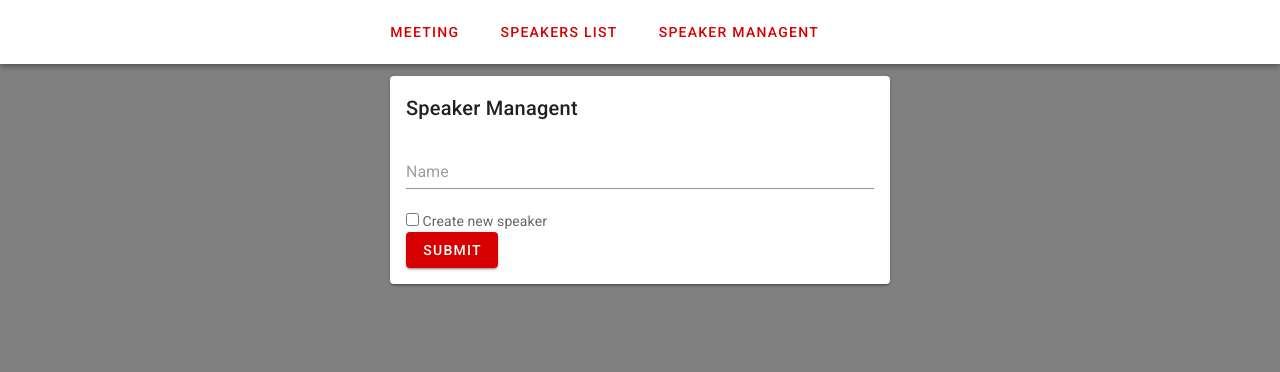
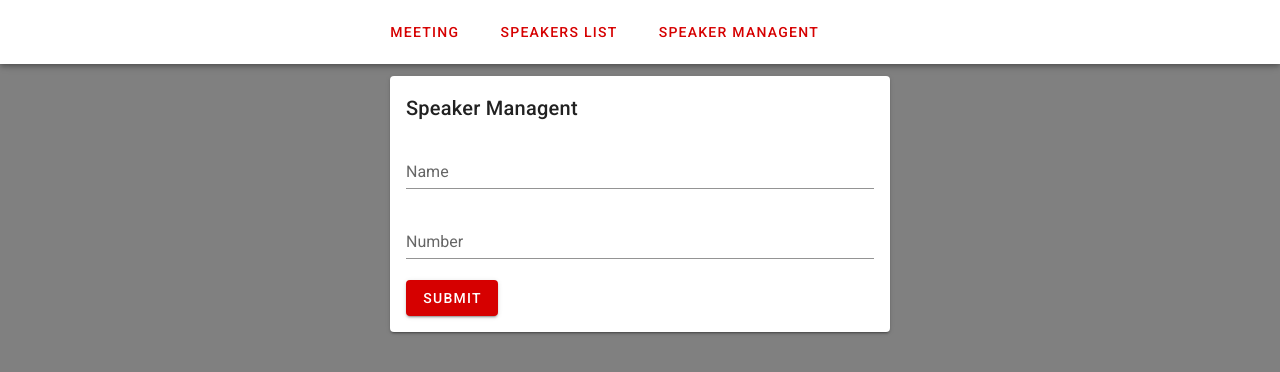
Before and after one commit to Skuggstyret/Digital_speakers_list, a Vue app in the folder prototyp/frontend/: page /speaker in a window 1280 px wide. Shown: the top 372 px of the page. Built offline with nearby package versions, Linux system fonts and the light colour scheme.

Commit message:
adds a number to the user

```diff
--- a/prototyp/frontend/src/components/Speaker.vue
+++ b/prototyp/frontend/src/components/Speaker.vue
@@ -4,11 +4,8 @@
       <v-card-title class="text-center">Speaker Managent</v-card-title>
       <v-card-text>
         <v-form @submit.prevent="btnClick()">
-          <div>
-            <v-text-field v-model="name" required placeholder="Name" />
-            <input type="checkbox" id="checkbox" v-model="checked" /> Create new
-            speaker
-          </div>
+            <v-text-field v-model="name" label="Name" required placeholder="Name" />
+            <v-text-field v-model="number" :rules="numberRules" label="Number" required placeholder="0" />
           <v-btn class="primary" type="submit"> Submit </v-btn>
         </v-form>
       </v-card-text>
@@ -20,24 +17,26 @@
 export default {
   name: "SpeakerMangement",
   data() {
-    return { name: "", checked: false };
+    return {
+      name: "",
+      number: "",
+      checked: false,
+      numberRules: [v => { if(!v.trim()) return true; if(!isNaN(parseInt(v)) && v >= 0) return true; return "Has to be a positive number"; }],
+    };
   },
   components: {},
   methods: {
     btnClick() {
       this.btn_loader = true;
-      if (this.checked) {
       this.$store
-          .dispatch("addSpeaker", this.name)
+        .dispatch("addSpeaker", { name: this.name, number: this.number })
         .then(() => {
           this.btn_loader = false;
+          this.$router.push("Meeting");
         })
         .catch(() => {
           this.btn_loader = false;
         });
-      } else {
-        this.$store.state.name = this.name;
-      }
     }
   }
 };
```
Lines whose indentation alone changed are shown as unchanged.
